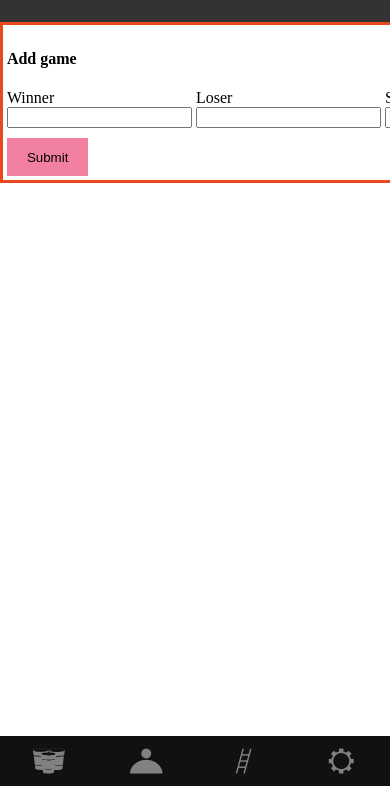
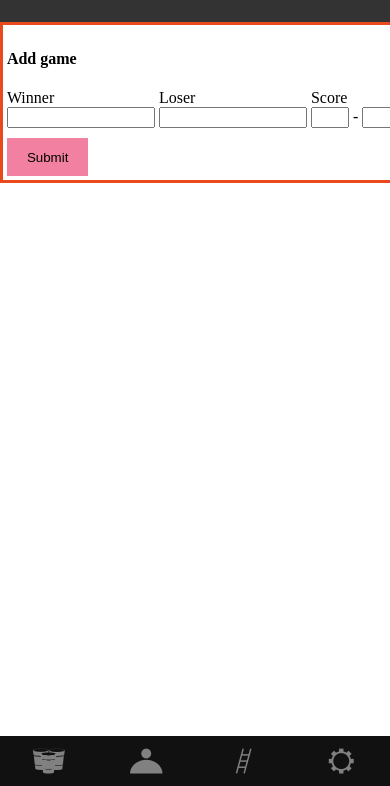
Before and after one commit to finurligt/webApplication, a plain HTML site: page index.html in a window 390 px wide. Shown: the part 58-844 px from the top of the page. Drawn offline with Linux system fonts and the light colour scheme; files whose address does not match are found by name.

Commit message:
made textinput smaller on small screens

```diff
--- a/index.html
+++ b/index.html
@@ -23,13 +23,13 @@
 
         <form class="gamestat" action="index.html" method="post">
           Winner<br>
-          <input type="text" name="winner" value="">
+          <input class="nameinput" type="text" name="winner" value="">
         </form>
       </div>
       <div class="gameform">
         <form class="gamestat" action="index.html" method="post">
           Loser<br>
-          <input type="text" name="loser" value="">
+          <input class="nameinput" type="text" name="loser" value="">
         </form>
       </div>
       <div class="gameform">
--- a/styles.css
+++ b/styles.css
@@ -51,6 +51,8 @@
 
 body {
   margin: 0;
+  max-width: 100%;
+  overflow-x: hidden;
 }
 
 div.gameform {
@@ -76,6 +78,10 @@ div.main-section {
 
 input.scoreinput {
   width: 30px;
+}
+
+input.nameinput {
+  width: 170px;
 }
 
 button.button1 {
@@ -185,3 +191,10 @@ button.button1 {
   div.main-section {
     margin: auto;
 }
+
+
+@media(max-width: 480px) {
+  input.nameinput {
+    width: 140px;
+  }
+}
```
